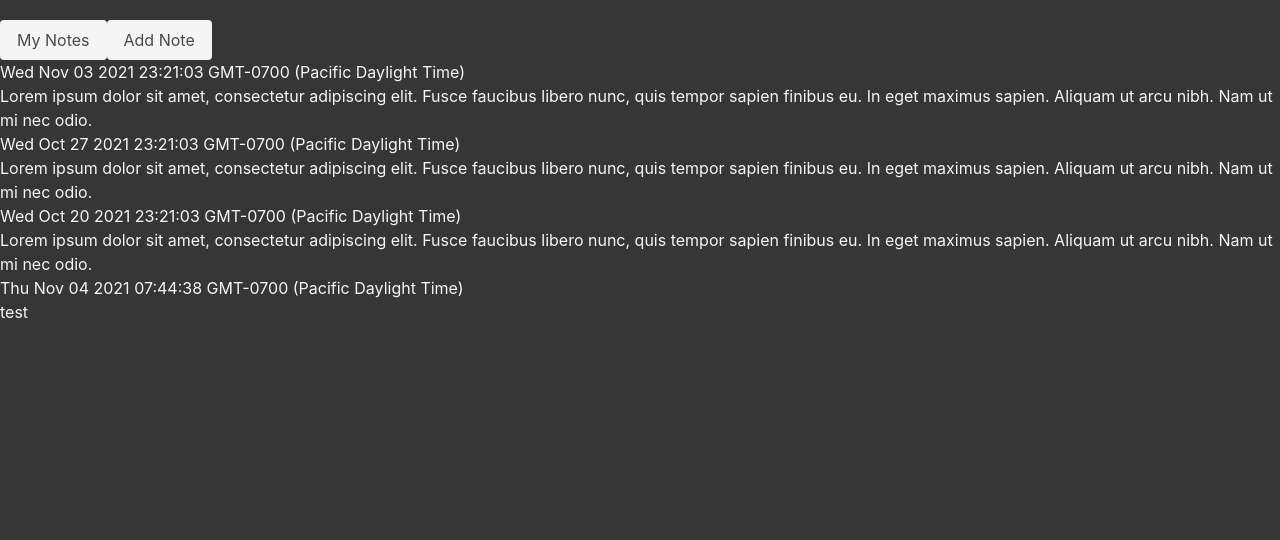
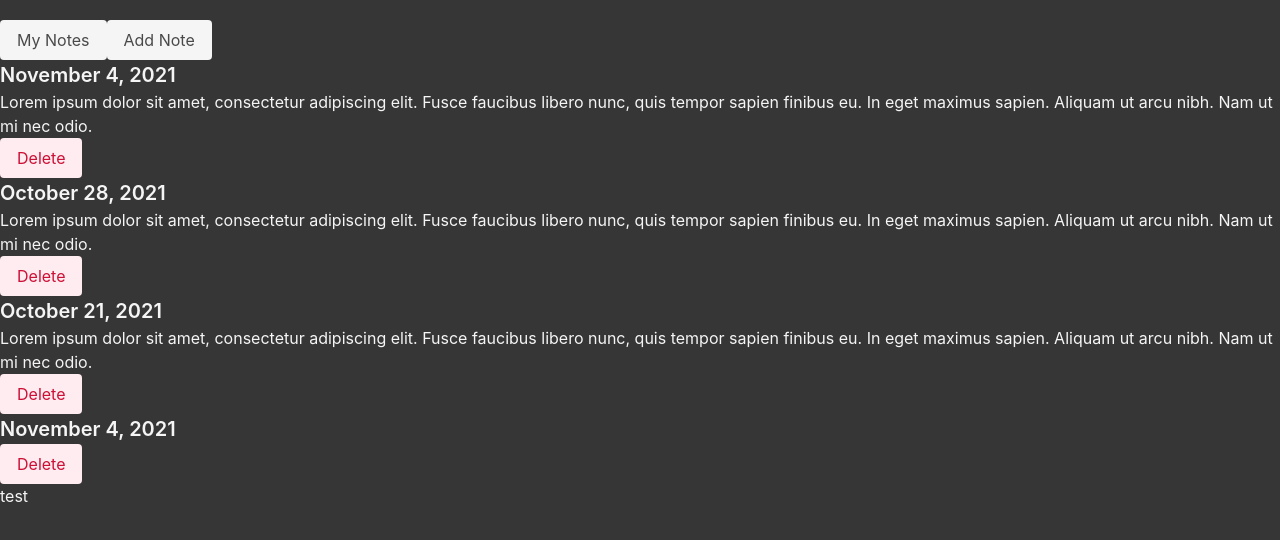
Before and after one commit to timamero/react-gatsby-notes-app, a Gatsby site: page / in a window 1280 px wide. Shown: the part 58-598 px from the top of the page. Built offline with nearby package versions, Linux system fonts and the light colour scheme; Gatsby itself is replaced by a stand-in of ours; data requests are answered from the project's data file.

Commit message:
format date and update styling

```diff
--- a/src/components/Layout.tsx
+++ b/src/components/Layout.tsx
@@ -8,7 +8,7 @@ type LayoutProps = {
 
 const Layout: React.FC<LayoutProps> = (props) => {
   return (
-    <div>
+    <div className="page has-background-dark is-family-sans-serif has-text-light ">
       <MainHeader />
       <NavBar />
       {props.children}
--- a/src/components/Note.tsx
+++ b/src/components/Note.tsx
@@ -7,11 +7,29 @@ interface NoteProps {
   }
 }
 
+interface DateTimeFormat {
+  year: 'numeric' | '2-digit';
+  month: 'numeric' | '2-digit' | 'long' | 'short' | 'narrow';
+  day: 'numeric' | '2-digit';
+}
+
 const Note: React.FC<NoteProps> = ({ note }) => {
+  // var utcSeconds = Date.parse(note.date);
+
+
+  const dateOptions: DateTimeFormat = {
+    year: 'numeric',
+    month: 'long',
+    day: 'numeric'
+  }
+  const date = new Date(Date.parse(note.date));
+  const formattedDate = date.toLocaleDateString('en-us', dateOptions)
+
   return (
     <li>
-      <p>{note.date}</p>
+      <p className="is-size-5 has-text-weight-semibold	">{formattedDate}</p>
       <p>{note.content}</p>
+      <button className="button is-danger is-light">Delete</button>
     </li>
   )
 }
--- a/src/pages/create.tsx
+++ b/src/pages/create.tsx
@@ -7,7 +7,7 @@ const CreatePage: React.FC = () => {
   //   height: '100vh',
   // }
   return (
-    <div className="page has-background-dark has-text-light">
+    <div>
       <Layout>
         <NewNote />
       </Layout>
--- a/src/pages/index.tsx
+++ b/src/pages/index.tsx
@@ -9,7 +9,7 @@ const IndexPage: React.FC = () => {
   //   height: '100vh',
   // }
   return (
-    <div className="page has-background-dark has-text-light">
+    <div>
       <Layout>
         <NotesList />
       </Layout>
```
